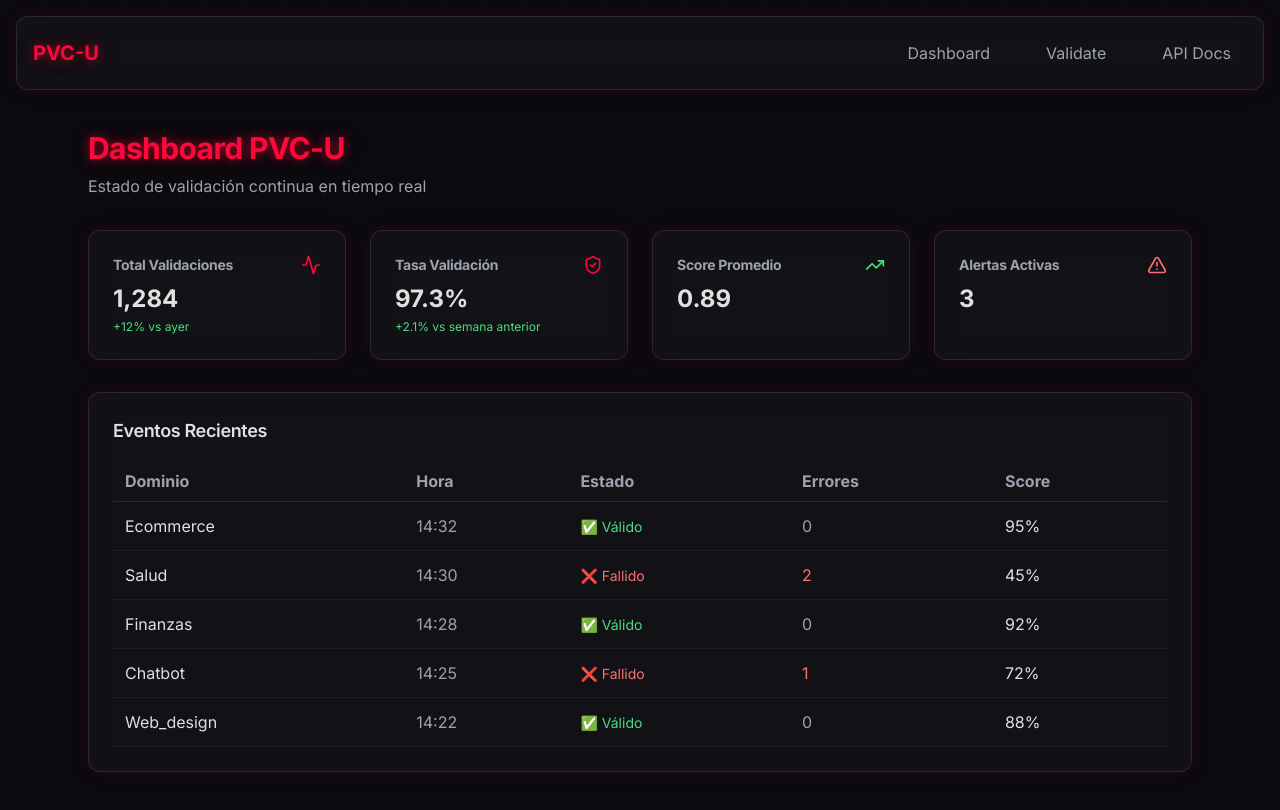
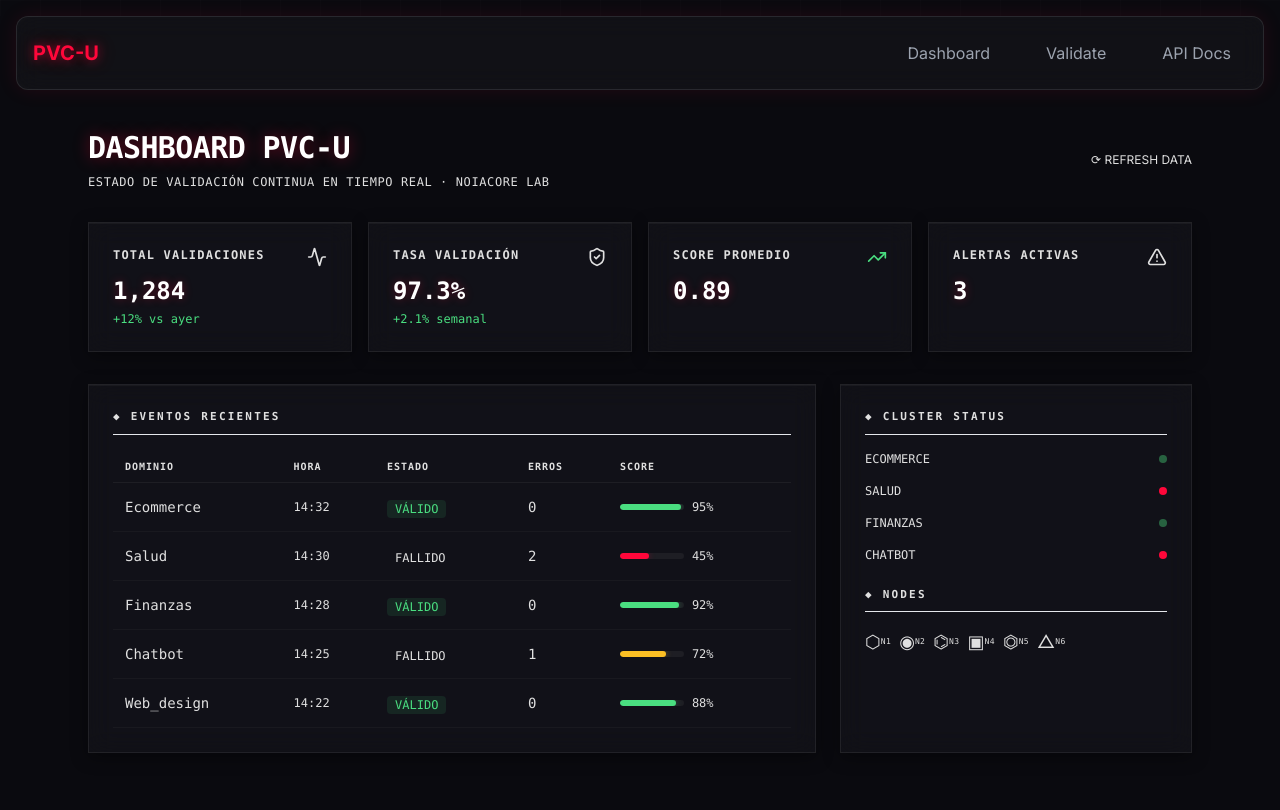
Before and after one commit to belentani7/pvc-u-frontend, a React (Vite) app: page /dashboard in a window 1280 px wide. Shown: the top 810 px of the page. Built offline with nearby package versions, Linux system fonts and the light colour scheme.

Commit message:
feat: neo-neoglass dashboard — section titles, score bars, gem nodes, cluster status

```diff
--- a/src/pages/Dashboard.tsx
+++ b/src/pages/Dashboard.tsx
@@ -1,22 +1,29 @@
 import React, { useState, useEffect } from 'react';
 import { Activity, TrendingUp, AlertTriangle, ShieldCheck } from 'lucide-react';
 
-interface MetricCardProps {
-  title: string;
-  value: string | number;
-  icon: React.ReactNode;
-  trend?: string;
-  color?: string;
-}
+// ========== NEO-NEOGLASS COMPONENTS ==========
+
+const NclSectionTitle: React.FC<{ children: React.ReactNode }> = ({ children }) => (
+  <div className="text-[11px] font-mono font-bold tracking-[0.2em] text-nclr-red-dim border-b border-nclr-red/15 pb-2 mb-4 uppercase">
+    ◆ {children}
+  </div>
+);
+
+const NclGem: React.FC<{ icon: string; label: string; sub?: string }> = ({ icon, label, sub }) => (
+  <div className="ncl-gem flex items-center justify-center cursor-pointer hover:scale-110 transition-all" title={sub || ''}>
+    <span className="text-lg">{icon}</span>
+    <span className="text-[8px] font-mono tracking-wider text-red-dim">{label}</span>
+  </div>
+);
 
 const MetricCard: React.FC<MetricCardProps> = ({ title, value, icon, trend, color }) => (
-  <div className="glass-card p-6 glow-border">
+  <div className="neo-glass p-6 glow-border group hover:-translate-y-0.5 transition-all duration-300">
     <div className="flex justify-between items-start mb-2">
-      <h3 className="text-sm text-gray-400">{title}</h3>
-      <div className={color || 'text-[#ff073a]'}>{icon}</div>
+      <h3 className="text-xs font-mono tracking-widest text-nclr-muted">{title}</h3>
+      <div className={`transition-colors ${color || 'text-nclr-red'} group-hover:text-white`}>{icon}</div>
     </div>
-    <p className="text-2xl font-bold">{value}</p>
-    {trend && <p className="text-xs text-green-400 mt-1">{trend}</p>}
+    <p className="text-2xl font-bold font-mono text-white" style={{textShadow: '0 0 10px rgba(255,7,58,0.3)'}}>{value}</p>
+    {trend && <p className="text-xs text-green-400 mt-1 font-mono">{trend}</p>}
   </div>
 );
 
@@ -53,71 +60,92 @@ const Dashboard: React.FC = () => {
   // }, []);
 
   return (
-    <div className="max-w-6xl mx-auto p-6">
-      <h1 className="text-3xl font-bold mb-2 neon-text">Dashboard PVC-U</h1>
-      <p className="text-gray-400 mb-8">Estado de validación continua en tiempo real</p>
+    <div className="max-w-6xl mx-auto p-6 pb-12">
+      {/* Header */}
+      <div className="flex items-center justify-between mb-8">
+        <div>
+          <h1 className="text-3xl font-bold mb-2 font-mono text-white" style={{textShadow: '0 0 16px rgba(255,7,58,0.4)'}}>DASHBOARD PVC-U</h1>
+          <p className="nclr-muted font-mono text-xs tracking-wider">ESTADO DE VALIDACIÓN CONTINUA EN TIEMPO REAL · NOIACORE LAB</p>
+        </div>
+        <button className="ncl-btn ncl-btn--primary text-xs">⟳ REFRESH DATA</button>
+      </div>
 
       {/* Metrics Cards */}
-      <div className="grid grid-cols-1 md:grid-cols-4 gap-6 mb-8">
-        <MetricCard
-          title="Total Validaciones"
-          value={metrics.totalValidations.toLocaleString()}
-          icon={<Activity className="w-5 h-5" />}
-          trend="+12% vs ayer"
-        />
-        <MetricCard
-          title="Tasa Validación"
-          value={`${metrics.validationRate}%`}
-          icon={<ShieldCheck className="w-5 h-5" />}
-          trend="+2.1% vs semana anterior"
-        />
-        <MetricCard
-          title="Score Promedio"
-          value={metrics.avgScore.toFixed(2)}
-          icon={<TrendingUp className="w-5 h-5" />}
-          color="text-green-400"
-        />
-        <MetricCard
-          title="Alertas Activas"
-          value={metrics.activeAlerts}
-          icon={<AlertTriangle className="w-5 h-5" />}
-          color="text-red-400"
-        />
+      <div className="grid grid-cols-1 md:grid-cols-4 gap-4 mb-8">
+        <MetricCard title="TOTAL VALIDACIONES" value={metrics.totalValidations.toLocaleString()} icon={<Activity className="w-5 h-5" />} trend="+12% vs ayer" color="text-nclr-red" />
+        <MetricCard title="TASA VALIDACIÓN" value={`${metrics.validationRate}%`} icon={<ShieldCheck className="w-5 h-5" />} trend="+2.1% semanal" />
+        <MetricCard title="SCORE PROMEDIO" value={metrics.avgScore.toFixed(2)} icon={<TrendingUp className="w-5 h-5" />} color="text-green-400" />
+        <MetricCard title="ALERTAS ACTIVAS" value={metrics.activeAlerts} icon={<AlertTriangle className="w-5 h-5" />} color="text-nclr-red" />
       </div>
 
-      {/* Recent Events Table */}
-      <div className="glass-card p-6 glow-border">
-        <h2 className="text-lg font-semibold mb-4">Eventos Recientes</h2>
+      {/* Score Bars + Recent Events */}
+      <div className="grid grid-cols-1 lg:grid-cols-3 gap-6">
+
+        {/* Validation Scores */}
+        <div className="lg:col-span-2 neo-glass glow-border p-6">
+          <NclSectionTitle>EVENTOS RECIENTES</NclSectionTitle>
           <table className="w-full text-left">
             <thead>
-            <tr className="border-b border-[rgba(255,255,255,0.1)] text-gray-400">
+              <tr className="border-b border-white/5 text-nclr-muted text-[10px] tracking-widest font-mono uppercase">
                 <th className="py-2 px-3">Dominio</th>
                 <th className="py-2 px-3">Hora</th>
                 <th className="py-2 px-3">Estado</th>
-              <th className="py-2 px-3">Errores</th>
+                <th className="py-2 px-3">Erros</th>
                 <th className="py-2 px-3">Score</th>
               </tr>
             </thead>
             <tbody>
               {events.map((event) => (
-              <tr key={event.id} className="border-b border-[rgba(255,255,255,0.05)] hover:bg-[rgba(255,255,255,0.02)]">
-                <td className="py-3 px-3 capitalize">{event.domain}</td>
-                <td className="py-3 px-3 text-gray-400">{event.timestamp.split(' ')[1]}</td>
+                <tr key={event.id} className="border-b border-white/[0.03] hover:bg-white/[0.02] transition-colors group">
+                  <td className="py-3 px-3 capitalize font-mono text-sm group-hover:text-white transition-colors">{event.domain}</td>
+                  <td className="py-3 px-3 text-nclr-muted font-mono text-xs">{event.timestamp.split(' ')[1]}</td>
                   <td className="py-3 px-3">
                     {event.valid ? (
-                    <span className="text-green-400 text-sm">✅ Válido</span>
+                      <span className="text-green-400 text-xs font-mono bg-green-400/10 px-2 py-0.5 rounded">VÁLIDO</span>
                     ) : (
-                    <span className="text-red-400 text-sm">❌ Fallido</span>
+                      <span className="text-nclr-red text-xs font-mono bg-nclr-red/10 px-2 py-0.5 rounded">FALLIDO</span>
                     )}
                   </td>
-                <td className={`py-3 px-3 ${event.errors > 0 ? 'text-red-400' : 'text-gray-400'}`}>
+                  <td className={`py-3 px-3 font-mono text-sm ${event.errors > 0 ? 'text-nclr-red' : 'text-nclr-muted'}`}>
                     {event.errors}
                   </td>
-                <td className="py-3 px-3">{(event.score * 100).toFixed(0)}%</td>
+                  <td className="py-3 px-3">
+                    <div className="flex items-center gap-2">
+                      <div className="w-16 bg-white/5 rounded h-1.5 overflow-hidden">
+                        <div
+                          className={`h-full rounded ${event.score > 0.8 ? 'bg-green-400' : event.score > 0.6 ? 'yellow-400' : 'nclr-red'}`}
+                          style={{width: `${event.score * 100}%`, background: event.score > 0.8 ? '#4ade80' : event.score > 0.6 ? '#fbbf24' : '#ff073a', boxShadow: `0 0 6px ${event.score > 0.8 ? 'rgba(74,222,128,0.4)' : event.score > 0.6 ? 'rgba(251,191,36,0.4)' : 'rgba(255,7,58,0.4)'}`}}
+                        />
+                      </div>
+                      <span className="font-mono text-xs">{(event.score * 100).toFixed(0)}%</span>
+                    </div>
+                  </td>
                 </tr>
               ))}
             </tbody>
           </table>
+        </div>
+
+        {/* Side Panel */}
+        <div className="neo-glass glow-border p-6">
+          <NclSectionTitle>CLUSTER STATUS</NclSectionTitle>
+
+          <div className="space-y-4 mb-6">
+            {['ECOMMERCE', 'SALUD', 'FINANZAS', 'CHATBOT'].map((d, i) => (
+              <div key={i} className="flex items-center justify-between">
+                <span className="font-mono text-xs nclr-muted">{d}</span>
+                <span className={`pulse-dot w-2 h-2 rounded-full ${i === 1 || i === 3 ? '' : 'animate-none opacity-40'}`} style={{background: i === 1 || i === 3 ? '#ff073a' : '#4ade80'}}></span>
+              </div>
+            ))}
+          </div>
+
+          <NclSectionTitle>NODES</NclSectionTitle>
+          <div className="flex gap-2 flex-wrap">
+            {Array.from({length: 6}).map((_, i) => (
+              <NclGem key={i} icon={['⬡','◉','⌬','▣','⏣','△'][i]} label={`N${i+1}`} sub={`Node ${['Alpha','Beta','Gamma','Delta','Epsilon','Zeta'][i]}`} />
+            ))}
+          </div>
+        </div>
       </div>
     </div>
   );
```
Lines whose indentation alone changed are shown as unchanged.
